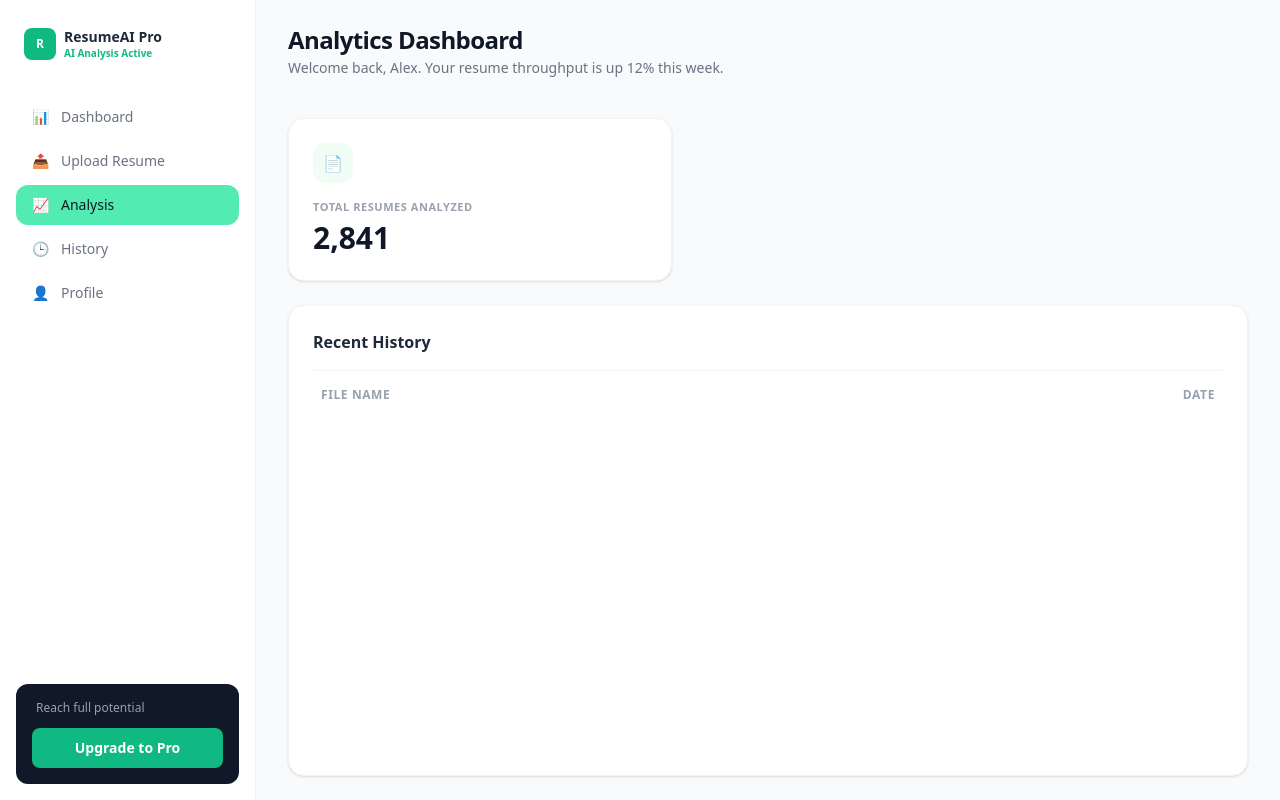
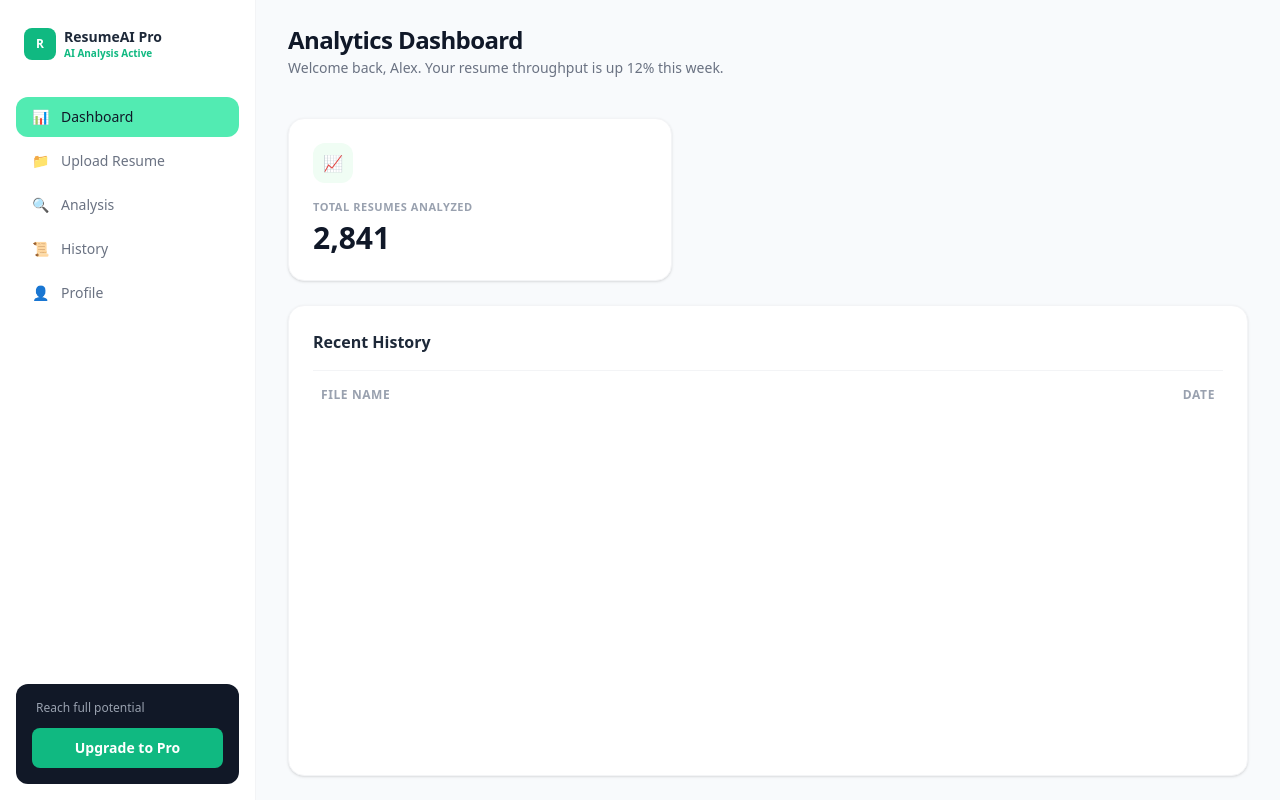
Before and after one commit to monukaush/AI-RESUME-ANALYZER, a React (Vite) app: page /dashboard in a window 1280 px wide. Built offline with nearby package versions, Linux system fonts and the light colour scheme.

Commit message:
feat: implement dynamic navigation tabs for Analytics Dashboard

```diff
--- a/src/AnalyticDashboard.jsx
+++ b/src/AnalyticDashboard.jsx
@@ -1,6 +1,8 @@
-import React from 'react';
+import React, { useState } from 'react';
 
 function AnalyticDashboard() {
+  const [activeTab, setActiveTab] = useState('dashboard');
+
   return (
     <div className="flex h-screen w-full bg-[#f8fafc]">
       <aside className="w-64 bg-white border-r border-gray-100 flex flex-col justify-between p-4">
@@ -16,19 +18,44 @@ function AnalyticDashboard() {
           </div>
 
           <nav className="flex flex-col gap-1">
-            <button className="flex items-center gap-3 w-full px-4 py-2.5 text-sm font-medium rounded-xl text-gray-500 hover:bg-gray-50 hover:text-gray-900 transition-colors">
+            <button
+              onClick={() => setActiveTab('dashboard')}
+              className={`flex items-center gap-3 w-full px-4 py-2.5 text-sm font-medium rounded-xl transition-colors ${
+                activeTab === 'dashboard' ? 'bg-[#52ebb2] text-gray-900' : 'text-gray-500 hover:bg-gray-50 hover:text-gray-900'
+              }`}
+            >
               <span>📊</span> Dashboard
             </button>
-            <button className="flex items-center gap-3 w-full px-4 py-2.5 text-sm font-medium rounded-xl text-gray-500 hover:bg-gray-50 hover:text-gray-900 transition-colors">
-              <span>📤</span> Upload Resume
+            <button
+              onClick={() => setActiveTab('upload')}
+              className={`flex items-center gap-3 w-full px-4 py-2.5 text-sm font-medium rounded-xl transition-colors ${
+                activeTab === 'upload' ? 'bg-[#52ebb2] text-gray-900' : 'text-gray-500 hover:bg-gray-50 hover:text-gray-900'
+              }`}
+            >
+              <span>📁</span> Upload Resume
             </button>
-            <button className="flex items-center gap-3 w-full px-4 py-2.5 text-sm font-medium rounded-xl bg-[#52ebb2] text-gray-900 transition-colors">
-              <span>📈</span> Analysis
+            <button
+              onClick={() => setActiveTab('analysis')}
+              className={`flex items-center gap-3 w-full px-4 py-2.5 text-sm font-medium rounded-xl transition-colors ${
+                activeTab === 'analysis' ? 'bg-[#52ebb2] text-gray-900' : 'text-gray-500 hover:bg-gray-50 hover:text-gray-900'
+              }`}
+            >
+              <span>🔍</span> Analysis
             </button>
-            <button className="flex items-center gap-3 w-full px-4 py-2.5 text-sm font-medium rounded-xl text-gray-500 hover:bg-gray-50 hover:text-gray-900 transition-colors">
-              <span>🕒</span> History
+            <button
+              onClick={() => setActiveTab('history')}
+              className={`flex items-center gap-3 w-full px-4 py-2.5 text-sm font-medium rounded-xl transition-colors ${
+                activeTab === 'history' ? 'bg-[#52ebb2] text-gray-900' : 'text-gray-500 hover:bg-gray-50 hover:text-gray-900'
+              }`}
+            >
+              <span>📜</span> History
             </button>
-            <button className="flex items-center gap-3 w-full px-4 py-2.5 text-sm font-medium rounded-xl text-gray-500 hover:bg-gray-50 hover:text-gray-900 transition-colors">
+            <button
+              onClick={() => setActiveTab('profile')}
+              className={`flex items-center gap-3 w-full px-4 py-2.5 text-sm font-medium rounded-xl transition-colors ${
+                activeTab === 'profile' ? 'bg-[#52ebb2] text-gray-900' : 'text-gray-500 hover:bg-gray-50 hover:text-gray-900'
+              }`}
+            >
               <span>👤</span> Profile
             </button>
           </nav>
@@ -43,6 +70,8 @@ function AnalyticDashboard() {
       </aside>
 
       <div className="flex-1 flex flex-col overflow-y-auto">
+        {activeTab === 'dashboard' && (
+          <>
             <header className="px-8 pt-6 pb-4">
               <h1 className="text-2xl font-bold text-gray-900 tracking-tight">
                 Analytics Dashboard
@@ -55,7 +84,7 @@ function AnalyticDashboard() {
             <main className="flex-1 px-8 py-6 flex flex-col gap-6">
               <div className="bg-white p-6 rounded-2xl border border-gray-100 shadow-sm max-w-sm">
                 <div className="w-10 h-10 bg-green-50 rounded-xl flex items-center justify-center text-[#10b981] mb-4">
-              📄
+                  📈
                 </div>
                 <p className="text-[11px] font-bold text-gray-400 uppercase tracking-wider">
                   Total Resumes Analyzed
@@ -75,6 +104,88 @@ function AnalyticDashboard() {
                 </div>
               </div>
             </main>
+          </>
+        )}
+
+        {activeTab === 'upload' && (
+          <>
+            <header className="px-8 pt-6 pb-4">
+              <h1 className="text-2xl font-bold text-gray-900 tracking-tight">
+                Upload Resume
+              </h1>
+              <p className="text-sm text-gray-500 mt-0.5">
+                Add your resume document to initialize AI optimization scanning.
+              </p>
+            </header>
+
+            <main className="flex-1 px-8 py-6 flex flex-col gap-6">
+              <div className="bg-white p-12 rounded-2xl border-2 border-dashed border-gray-200 flex flex-col items-center justify-center text-center max-w-2xl">
+                <div className="w-12 h-12 bg-emerald-50 rounded-xl flex items-center justify-center text-[#10b981] mb-4">
+                  📁
+                </div>
+                <h3 className="text-lg font-semibold text-gray-800 mb-1">Upload your resume file</h3>
+                <p className="text-sm text-gray-400 mb-6">Supports PDF, DOCX up to 5MB</p>
+                <button className="bg-[#10b981] text-white font-semibold text-sm py-2.5 px-6 rounded-xl hover:bg-[#0fa673] transition-colors">
+                  Select File
+                </button>
+              </div>
+            </main>
+          </>
+        )}
+
+        {activeTab === 'analysis' && (
+          <>
+            <header className="px-8 pt-6 pb-4">
+              <h1 className="text-2xl font-bold text-gray-900 tracking-tight">
+                AI Analysis Report
+              </h1>
+              <p className="text-sm text-gray-500 mt-0.5">
+                Detailed breakdowns and score optimization targets.
+              </p>
+            </header>
+            <main className="flex-1 px-8 py-6">
+              <div className="bg-white p-6 rounded-2xl border border-gray-100 shadow-sm">
+                <p className="text-gray-600 text-sm">No recent analysis records found. Upload a resume to scan insights.</p>
+              </div>
+            </main>
+          </>
+        )}
+
+        {activeTab === 'history' && (
+          <>
+            <header className="px-8 pt-6 pb-4">
+              <h1 className="text-2xl font-bold text-gray-900 tracking-tight">
+                Scan History
+              </h1>
+              <p className="text-sm text-gray-500 mt-0.5">
+                Review all your previously evaluated application profiles.
+              </p>
+            </header>
+            <main className="flex-1 px-8 py-6">
+              <div className="bg-white p-6 rounded-2xl border border-gray-100 shadow-sm">
+                <p className="text-gray-600 text-sm">Your past optimization tasks history is clear.</p>
+              </div>
+            </main>
+          </>
+        )}
+
+        {activeTab === 'profile' && (
+          <>
+            <header className="px-8 pt-6 pb-4">
+              <h1 className="text-2xl font-bold text-gray-900 tracking-tight">
+                Account Settings
+              </h1>
+              <p className="text-sm text-gray-500 mt-0.5">
+                Manage configuration metrics, tokens, and active session limits.
+              </p>
+            </header>
+            <main className="flex-1 px-8 py-6">
+              <div className="bg-white p-6 rounded-2xl border border-gray-100 shadow-sm">
+                <p className="text-gray-600 text-sm">Account managed profile configs under development.</p>
+              </div>
+            </main>
+          </>
+        )}
       </div>
     </div>
   );
```
Lines whose indentation alone changed are shown as unchanged.
